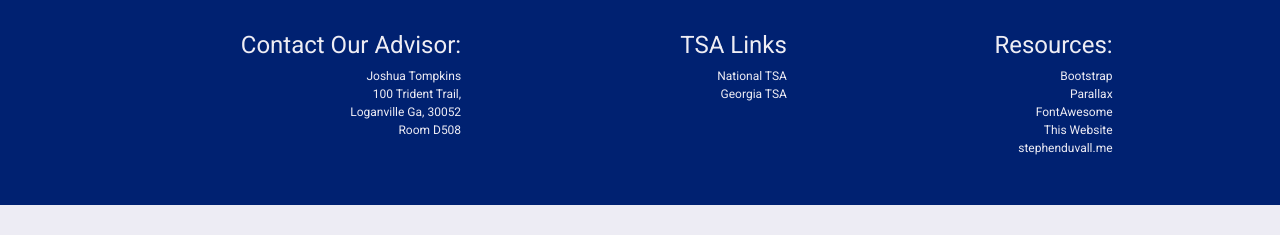
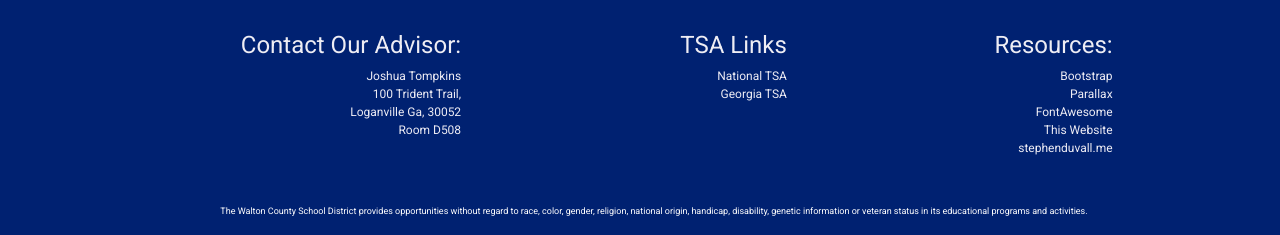
Before and after one commit to LHS-TSA/TSA-Website, a PHP site: page / in a window 1280 px wide. Shown: the part 5149-5384 px from the top of the page. Before the commit the page ends 5354 px from the top, so only its background shows below. Run offline with PHP 8.4, Linux system fonts and the light colour scheme; some libraries are stand-ins or nearby versions.

Commit message:
added ndc to webpage

```diff
--- a/css/main.css
+++ b/css/main.css
@@ -130,3 +130,8 @@ h4 {
 .footer-link:hover {
 	color: #94090D;
 }
+.ndc {
+	text-align: center;
+	font-size: 75%;
+	color: white;
+}
--- a/index.html
+++ b/index.html
@@ -1,6 +1,5 @@
 <!DOCTYPE html>
 <html lang="en">
-
   <head>
     <meta charset="utf-8">
     <meta http-equiv="X-UA-Compatible" content="IE=edge">
@@ -120,6 +119,9 @@
         </ul>
       </div>
     </div>
+    <div class="row">
+      <p class="col-md-12 ndc"> The Walton County School District provides opportunities without regard to race, color, gender, religion, national origin, handicap, disability, genetic information or veteran status in its educational programs and activities.</p>
+    </div>
   </div>
 
   <!-- Global site tag (gtag.js) - Google Analytics -->
```
